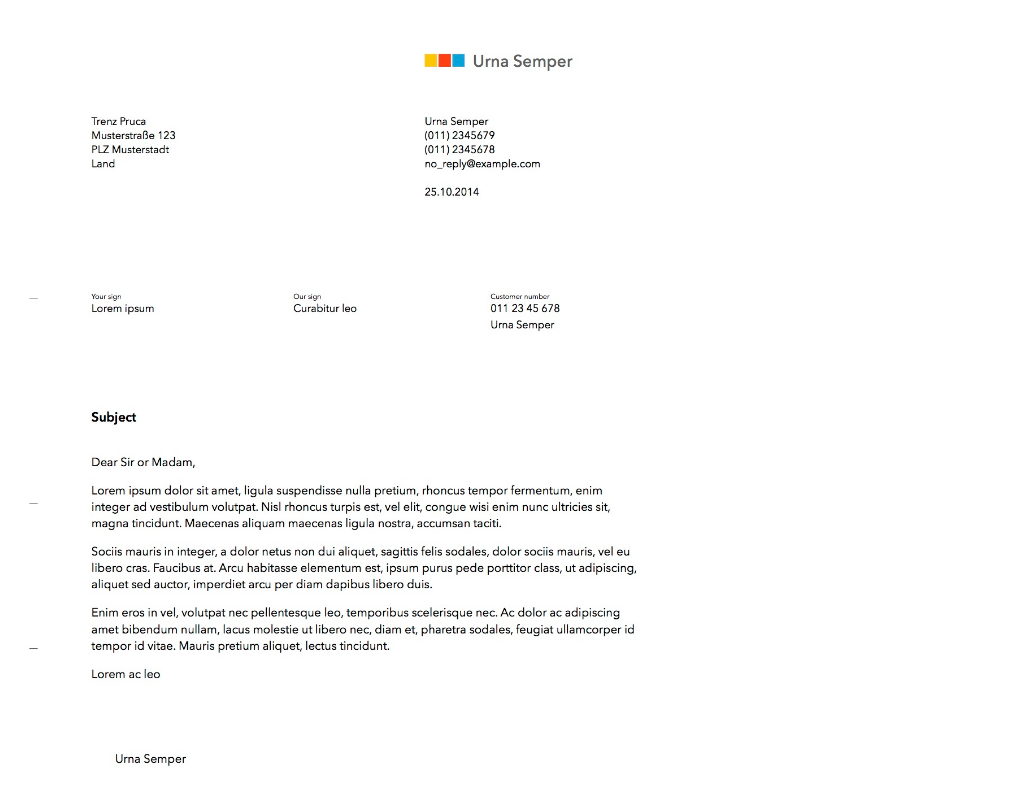
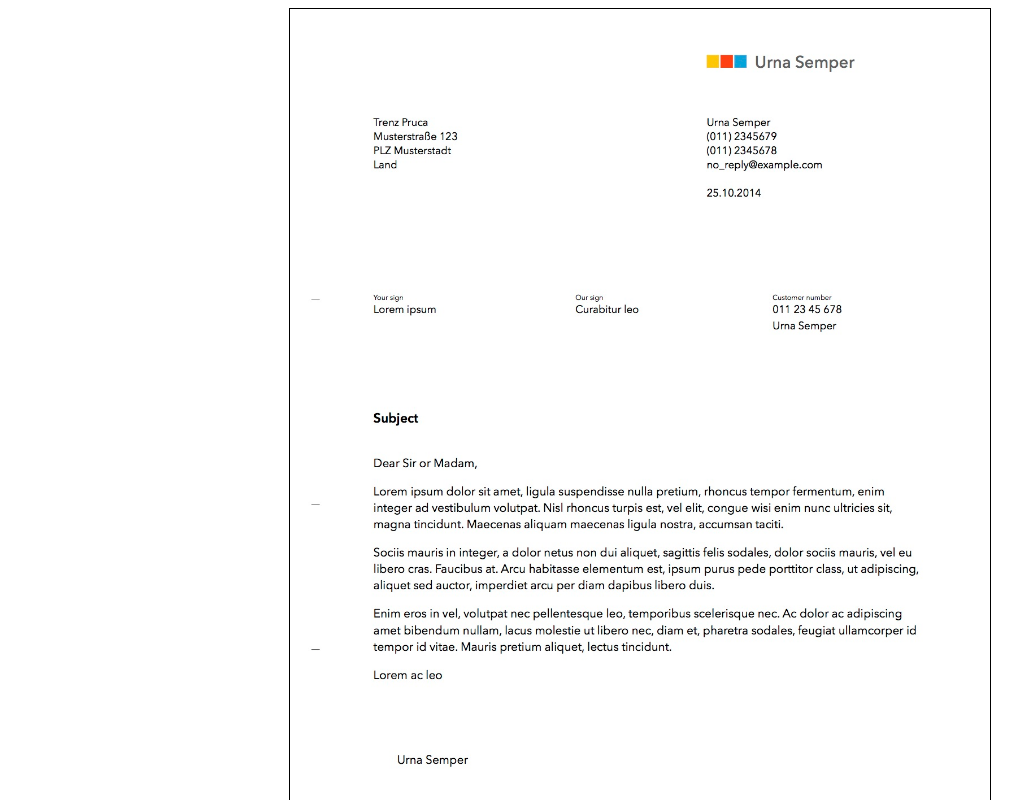
Before and after one commit to casavi/react-region-select, a React app: page / in a window 1280 px wide. Shown: the top 800 px of the page, without its empty margins (0-1025 px from the left). Built offline with nearby package versions, Linux system fonts and the light colour scheme.

Commit message:
add resizing constraint

```diff
--- a/server.js
+++ b/server.js
@@ -1,7 +1,7 @@
 var webpack = require('webpack');
 var WebpackDevServer = require('webpack-dev-server');
 var config = require('./webpack.config');
-var port = process.env.PORT || 3000;
+var port = process.env.PORT || 3050;
 
 new WebpackDevServer(webpack(config), {
 	publicPath: config.output.publicPath,
--- a/src/RegionSelect.js
+++ b/src/RegionSelect.js
@@ -46,9 +46,7 @@ class RegionSelect extends Component {
 		};
 	}
 	onDocMouseTouchMove (event) {
-		if (!this.isChanging) {
-			return;
-		}
+		if (!this.isChanging) {return}
 		const index = this.regionChangeIndex;
 		const updatingRegion = this.props.regions[index];
 		const clientPos = this.getClientPos(event);
@@ -65,12 +63,19 @@ class RegionSelect extends Component {
 			y = Math.min(y1Pc, y2Pc);
 			width = Math.abs(x1Pc - x2Pc);
 			height = Math.abs(y1Pc - y2Pc);
+			if(this.props.constraint){
+				if (x2Pc >= 100) { x = x1Pc; width = 100 - x1Pc; }
+				if (y2Pc >= 100) { y = y1Pc; height = 100 - y1Pc; }
+				if (x2Pc <= 0) { x = 0; width = x1Pc; }
+				if (y2Pc <= 0) { y = 0; height = y1Pc; }
+			}
 		} else {
 			x = (clientPos.x + regionChangeData.clientPosXOffset - regionChangeData.imageOffsetLeft) / regionChangeData.imageWidth * 100;
 			y = (clientPos.y + regionChangeData.clientPosYOffset - regionChangeData.imageOffsetTop) / regionChangeData.imageHeight * 100;
 			width = updatingRegion.width;
 			height = updatingRegion.height;
 			if(this.props.constraint){
+				console.log('here')
 				if (x + width >= 100) { x = Math.round(100 - width) }
 				if (y + height >= 100) { y = Math.round(100 - height)}
 				if (x <= 0) { x = 0 }
@@ -92,6 +97,7 @@ class RegionSelect extends Component {
 		]);
 	}
 	onDocMouseTouchEnd () {
+
 		if (this.isChanging) {
 			this.isChanging = false;
 			const index = this.regionChangeIndex;
--- a/src/example/App.js
+++ b/src/example/App.js
@@ -43,9 +43,9 @@ class App extends Component {
 	}
 	render() {
 		return (
-			<div>
-				<RegionSelect maxRegions={1} regions={this.state.regions} onChange={this.onChange} regionRenderer={this.regionRenderer}>
-					<img src='/static/example-doc.jpg' width='700px'/>
+			<div style={{textAlign: 'center'}}>
+				<RegionSelect constraint={true} maxRegions={1} regions={this.state.regions} onChange={this.onChange} regionRenderer={this.regionRenderer}>
+					<img src='/static/example-doc.jpg' width='700px' style={{border: '1px black solid'}}/>
 				</RegionSelect>
 			</div>
 		);
```
